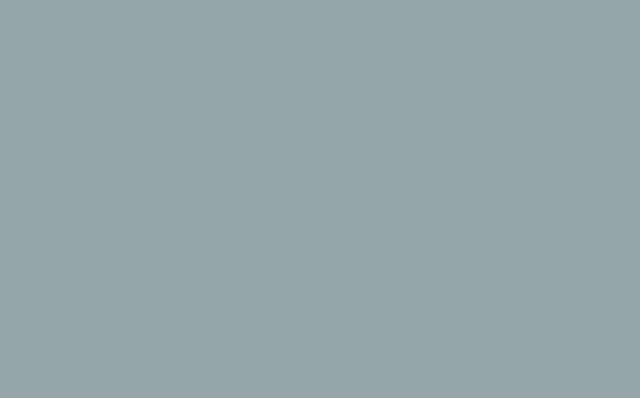
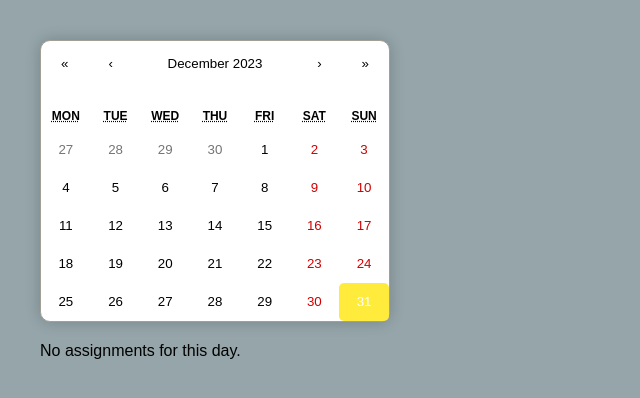
Before and after one commit to AhmedMurshid/AhmedMurshid, a React (Create React App) app: page /#/a1 in a window 1280 px wide. Before the commit this address had no page. Shown: the top 398 px of the page, without its empty margins (0-640 px from the left). Built offline with nearby package versions, Linux system fonts and the light colour scheme.

Commit message:
jun1_update_7:31pm

```diff
--- a/package.json
+++ b/package.json
@@ -4,11 +4,13 @@
   "version": "0.1.0",
   "private": true,
   "dependencies": {
+    "@sendgrid/mail": "^8.1.3",
     "@testing-library/jest-dom": "^5.17.0",
     "@testing-library/react": "^13.4.0",
     "@testing-library/user-event": "^13.5.0",
     "framer-motion": "^11.0.14",
     "react": "^18.2.0",
+    "react-calendar": "^5.0.0",
     "react-dom": "^18.2.0",
     "react-router-dom": "^6.22.3",
     "react-scripts": "5.0.1",
--- a/src/AppRoutes.js
+++ b/src/AppRoutes.js
@@ -3,6 +3,7 @@ import { HashRouter as Router, Routes, Route } from 'react-router-dom';
 
 import ParentComponent from './ParentComponent';
 import Dental from './nav/Dental';
+import AssignmentTracker from './nav/AssignmentTracker';
 
 const AppRoutes = () => {
   return (
@@ -10,6 +11,7 @@ const AppRoutes = () => {
       <Routes>
         <Route path="/" element={<ParentComponent />} />
         <Route path="/dental" element={<Dental />} />
+        <Route path="/a1" element={<AssignmentTracker />} />
         {/* Your other routes */}
       </Routes>
     </Router>
--- /dev/null
+++ b/src/nav/AssignmentTracker.css
@@ -0,0 +1,51 @@
+.assignment-tracker {
+  padding: 20px;
+  font-family: Arial, sans-serif;
+}
+
+.assignment-details {
+  margin-top: 20px;
+}
+
+.assignment-details h2 {
+  color: #333;
+}
+
+.assignment-details ul {
+  list-style-type: none;
+  padding: 0;
+}
+
+.assignment-details li {
+  padding: 10px;
+  margin-bottom: 10px;
+  border-radius: 5px;
+}
+
+.assignment-details a {
+  color: #007bff;
+  text-decoration: none;
+}
+
+.assignment-details a:hover {
+  text-decoration: underline;
+}
+
+.react-calendar {
+  max-width: 100%;
+  background: white;
+  border-radius: 10px;
+  box-shadow: 0 0 15px rgba(0, 0, 0, 0.2);
+}
+
+.react-calendar__tile--now {
+  background: #ffeb3b !important;
+}
+
+.highlight {
+  background: #90ee90;
+  border-radius: 50%;
+  height: 10px;
+  width: 10px;
+  margin: 0 auto;
+}
--- /dev/null
+++ b/src/nav/AssignmentTracker.js
@@ -0,0 +1,109 @@
+import React, { useState } from 'react';
+import Calendar from 'react-calendar';
+import 'react-calendar/dist/Calendar.css';
+import './AssignmentTracker.css';
+
+const assignments = [
+  { date: 'June 1, 2024', tasks: [] },
+  {
+    date: 'June 2, 2024',
+    tasks: [
+      { title: 'Unit 1 Assignment - Part One', due: '6/2/24, 11:59 PM', course: 'CJ-202-50-4245: CORRECTIONS IN THE U.S. - SB-Summer 2024', url: 'https://blackboard.louisville.edu/webapps/blackboard/content/listContent.jsp?course_id=_1749748_1&content_id=_27327098_1' },
+      { title: 'Unit 1 Assignment - Part Two', due: '6/2/24, 11:59 PM', course: 'CJ-202-50-4245: CORRECTIONS IN THE U.S. - SB-Summer 2024', url: 'https://blackboard.louisville.edu/webapps/blackboard/content/listContent.jsp?course_id=_1749748_1&content_id=_27327098_1' },
+      { title: 'Unit 2 Assignment - Part One', due: '6/2/24, 11:59 PM', course: 'CJ-202-50-4245: CORRECTIONS IN THE U.S. - SB-Summer 2024', url: 'https://blackboard.louisville.edu/webapps/blackboard/content/listContent.jsp?course_id=_1749748_1&content_id=_27327098_1' },
+      { title: 'Unit 2 Assignment - Part Two', due: '6/2/24, 11:59 PM', course: 'CJ-202-50-4245: CORRECTIONS IN THE U.S. - SB-Summer 2024', url: 'https://blackboard.louisville.edu/webapps/blackboard/content/listContent.jsp?course_id=_1749748_1&content_id=_27327098_1' }
+    ]
+  },
+  {
+    date: 'June 8, 2024',
+    tasks: [
+      { title: 'Unit 1 Study Guide', due: '6/8/24, 11:59 PM', course: 'CJ-202-50-4245: CORRECTIONS IN THE U.S. - SB-Summer 2024', url: 'https://blackboard.louisville.edu/webapps/blackboard/content/listContent.jsp?course_id=_1749748_1&content_id=_27327098_1' }
+    ]
+  },
+  {
+    date: 'June 9, 2024',
+    tasks: [
+      { title: 'Unit 2 Study Guide', due: '6/9/24, 11:59 PM', course: 'CJ-202-50-4245: CORRECTIONS IN THE U.S. - SB-Summer 2024', url: 'https://blackboard.louisville.edu/webapps/blackboard/content/listContent.jsp?course_id=_1749748_1&content_id=_27327098_1' }
+    ]
+  },
+  {
+    date: 'June 14, 2024',
+    tasks: [
+      { title: 'Discussion Group #1 (6/3-6/14)', due: '6/14/24, 3:01 PM', course: 'CJ-306-50-4245: CRIMINAL PROCEDURE-Summer 2024', url: '' }
+    ]
+  },
+  {
+    date: 'June 24, 2024',
+    tasks: [
+      { title: 'Research Project', due: '6/24/24, 3:01 PM', course: 'CJ-306-50-4245: CRIMINAL PROCEDURE-Summer 2024', url: '' }
+    ]
+  },
+  {
+    date: 'June 28, 2024',
+    tasks: [
+      { title: 'Test', due: '6/28/24, 3:01 PM', course: 'CJ-306-50-4245: CRIMINAL PROCEDURE-Summer 2024', url: '' },
+      { title: 'Discussion Group #2 (6/17-6/28)', due: '6/28/24, 3:01 PM', course: 'CJ-306-50-4245: CRIMINAL PROCEDURE-Summer 2024', url: '' }
+    ]
+  }
+];
+
+const getColor = (course) => {
+  const colors = {
+    'CJ-202-50-4245': '#FFD700', // Gold
+    'CJ-306-50-4245': '#FF69B4' // HotPink
+    // Add more course codes and colors as needed
+  };
+  return colors[course.split(':')[0]] || '#FFFFFF'; // Default color if course not found
+};
+
+const AssignmentTracker = () => {
+  const [value, onChange] = useState(new Date());
+
+  const markedDates = assignments.flatMap((assignment) => {
+    if (assignment.tasks.length > 0) {
+      return [{ date: new Date(assignment.date), tasks: assignment.tasks }];
+    }
+    return [];
+  });
+
+  const tileContent = ({ date, view }) => {
+    if (view === 'month') {
+      const marked = markedDates.find((markedDate) => markedDate.date.toDateString() === date.toDateString());
+      if (marked) {
+        return <div className="highlight"></div>;
+      }
+    }
+  };
+
+  const taskDetails = markedDates.find((markedDate) => markedDate.date.toDateString() === value.toDateString());
+
+  return (
+    <div className="assignment-tracker">
+      <Calendar
+        onChange={onChange}
+        value={value}
+        tileContent={tileContent}
+      />
+      <div className="assignment-details">
+        {taskDetails ? (
+          <>
+            <h2>Assignments for {value.toDateString()}</h2>
+            <ul>
+              {taskDetails.tasks.map((task, idx) => (
+                <li key={idx} style={{ backgroundColor: getColor(task.course) }}>
+                  <strong>{task.title}</strong><br />
+                  Due date: {task.due} ∙ {task.course}<br />
+                  <a href={task.url} target="_blank" rel="noopener noreferrer">View Assignment</a>
+                </li>
+              ))}
+            </ul>
+          </>
+        ) : (
+          <p>No assignments for this day.</p>
+        )}
+      </div>
+    </div>
+  );
+};
+
+export default AssignmentTracker;
--- a/src/nav/Dental.js
+++ b/src/nav/Dental.js
@@ -2,8 +2,6 @@
 import React, { useState } from 'react';
 import './dental.css';
 import Quiz from './Quiz';
-import InteractiveTeethDiagram from './InteractiveToothAnatomy';
-import Tooltip from './Tooltip'; // Assume this is a simple Tooltip component you've created
 
 const Dental = () => {
   const [activeTab, setActiveTab] = useState('Overview');
@@ -92,18 +90,18 @@ const Dental = () => {
       <h2>References</h2>
       <ul>
           <li>
-            <a href="https://teachmeanatomy.info/head/other/child-adult-dentition/" target="_blank">
+            <a href="https://teachmeanatomy.info/head/other/child-adult-dentition/" target="_blank" rel="noopener noreferrer">
               McKernon, R., &amp; Gartshore, L. (2022). Child and Adult Dentition.
               <i>TeachMeAnatomy</i>.
-              <a href="https://teachmeanatomy.info/head/other/child-adult-dentition/" target="_blank">https://teachmeanatomy.info/head/other/child-adult-dentition/</a>.
+              <a href="https://teachmeanatomy.info/head/other/child-adult-dentition/" target="_blank" rel="noopener noreferrer">https://teachmeanatomy.info/head/other/child-adult-dentition/</a>.
               Accessed April 10, 2024.</a>
           </li>
           <br/>
           <li>
-            <a href="https://childrenswi.org/medical-care/dental-care/dental-and-oral-health/anatomy-and-development-of-the-mouth-and-teeth" target="_blank">
+            <a href="https://childrenswi.org/medical-care/dental-care/dental-and-oral-health/anatomy-and-development-of-the-mouth-and-teeth" target="_blank" rel="noopener noreferrer">
               Anatomy and Development of the Mouth and Teeth.
               <i>Children’s Wisconsin.</i>
-              <a href="https://childrenswi.org/medical-care/dental-care/dental-and-oral-health/anatomy-and-development-of-the-mouth-and-teeth" target="_blank">https://childrenswi.org/medical-care/dental-care/dental-and-oral-health/anatomy-and-development-of-the-mouth-and-teeth</a>.
+              <a href="https://childrenswi.org/medical-care/dental-care/dental-and-oral-health/anatomy-and-development-of-the-mouth-and-teeth" target="_blank" rel="noopener noreferrer">https://childrenswi.org/medical-care/dental-care/dental-and-oral-health/anatomy-and-development-of-the-mouth-and-teeth</a>.
               Accessed April 20, 2024.</a>
           </li>
       </ul>
```
Also changed, not shown: 1 other file (tests, documents, lock files or other folders).
